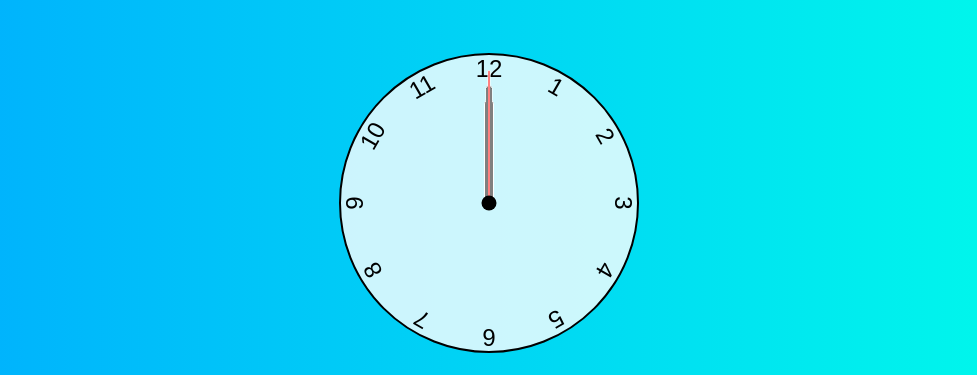
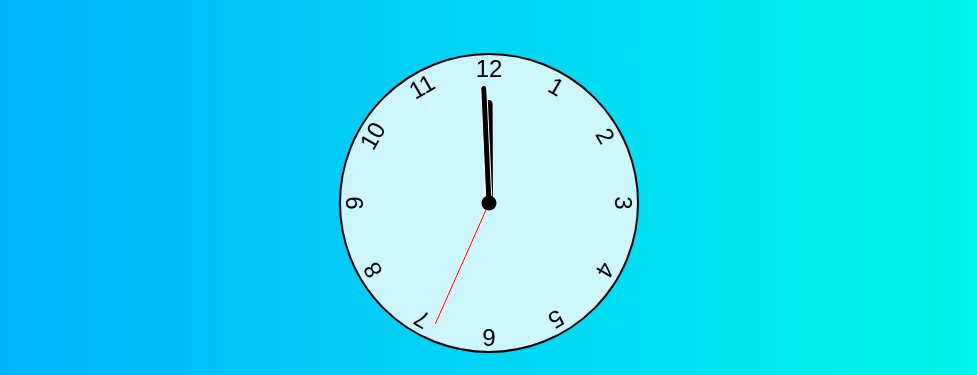
Before and after one commit to Jaisman/profile2, a plain HTML site: page clock.htm in a window 1280 px wide. Shown: the part 205-580 px from the top of the page, without its empty margins (151-1128 px from the left). Drawn offline with Linux system fonts and the light colour scheme.

Commit message:
Update clock.htm

```diff
--- a/clock.htm
+++ b/clock.htm
@@ -5,7 +5,7 @@
   <meta name="viewport" content="width=device-width, initial-scale=1.0">
   <meta http-equiv="X-UA-Compatible" content="ie=edge">
   <link href="style.css" rel="stylesheet">
-  <script defer src="logic.js"></script>
+  <script defer src="clock.js"></script>
   <title>Clock</title>
 </head>
 <body>
```
